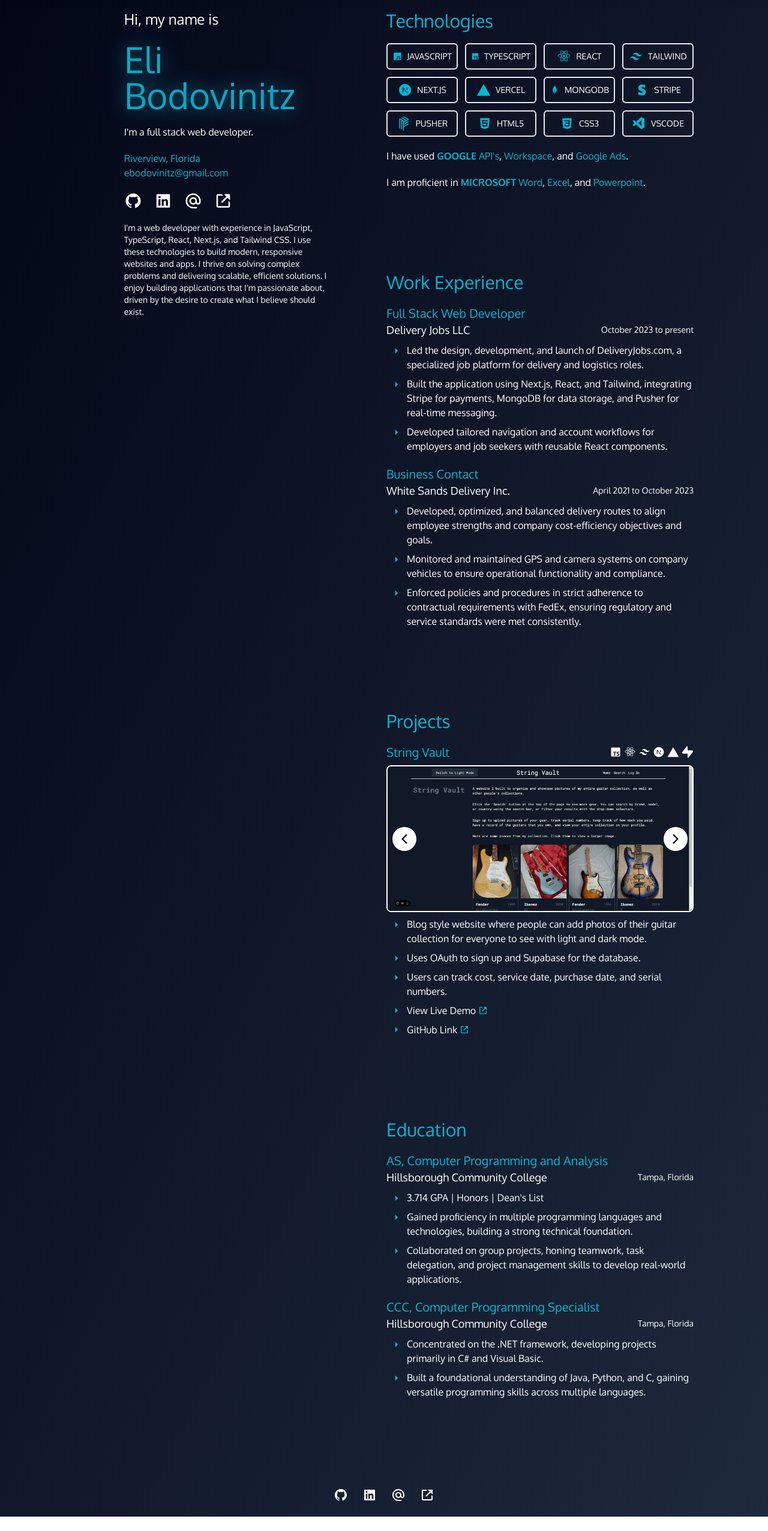
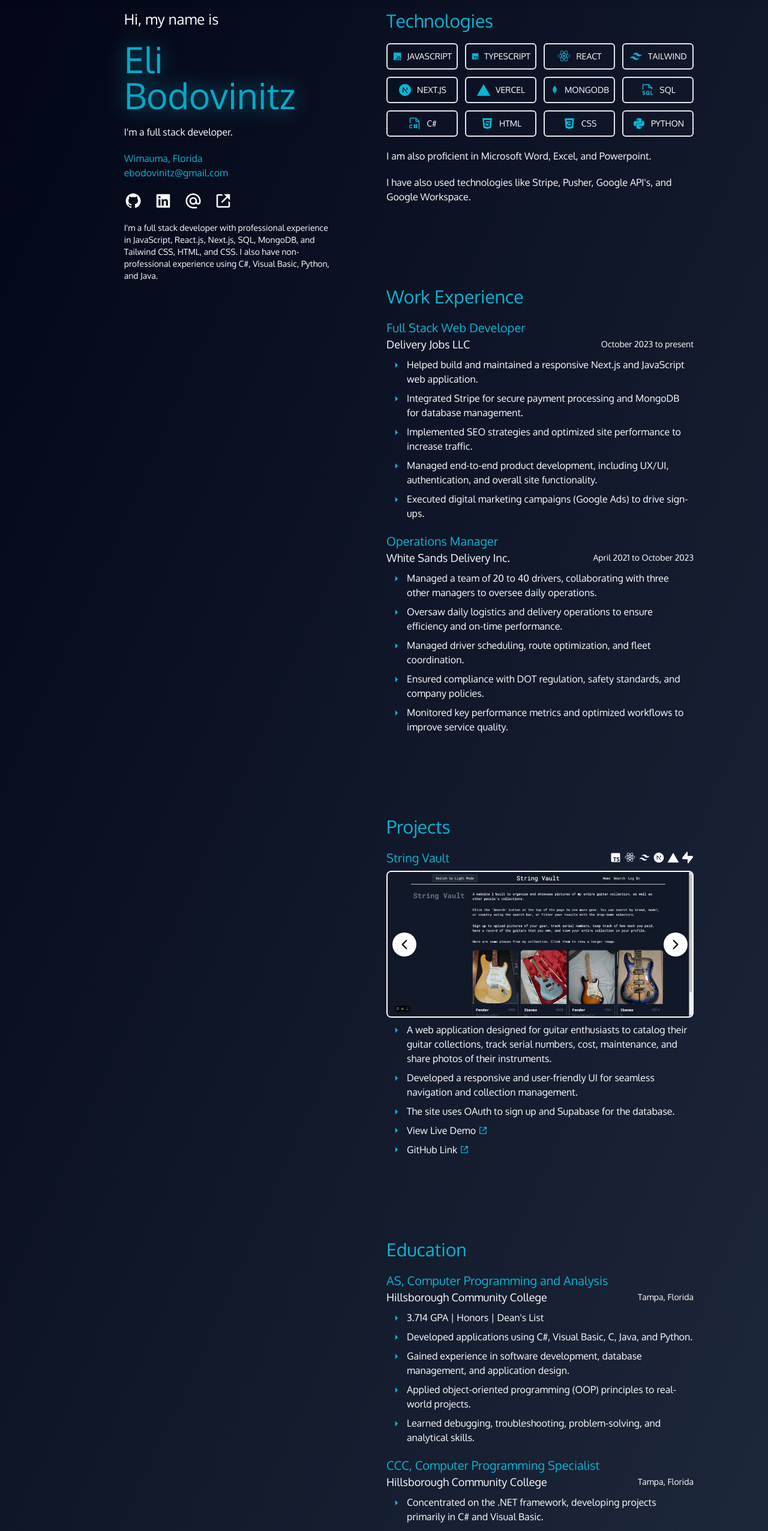
Before and after one commit to elibodo/portfolio, a Next.js app: page / in a window 1280 px wide. Shown: the part 80-2633 px from the top of the page at 60% size. Before the commit the page ends 2609 px from the top, so only its background shows below. Built offline with nearby package versions, Linux system fonts and the light colour scheme.

Commit message:
updated resume and some information

```diff
--- a/app/components/BottomNav.tsx
+++ b/app/components/BottomNav.tsx
@@ -5,7 +5,7 @@ import { MdAlternateEmail } from "react-icons/md";
 
 const BottomNav = () => {
   return (
-    <footer className="mt-auto flex w-full justify-center pb-6 pt-[52px]">
+    <footer className="mt-auto flex w-full justify-center pb-6 pt-[14px]">
       <div className="flex-row flex gap-6 text-2xl">
         <a
           target="_blank"
@@ -32,7 +32,7 @@ const BottomNav = () => {
         <a
           target="_blank"
           rel="noopener noreferrer"
-          href={"EliBodovinitz.Resume.pdf"}
+          href={"EliBodovinitzResume.pdf"}
           className="text-white hover:text-cyan-500 hover:scale-125 transition duration-200 ease-in-out"
         >
           <BiLinkExternal />
--- a/app/components/Education.tsx
+++ b/app/components/Education.tsx
@@ -26,15 +26,28 @@ const Education = () => {
           <span className="mt-1 mx-2 text-lg text-cyan-500">
             <IoMdArrowDropright />
           </span>
-          Gained proficiency in multiple programming languages and technologies,
-          building a strong technical foundation.
+          Developed applications using C#, Visual Basic, C, Java, and Python.
         </p>
         <p className="flex items-start mt-2">
           <span className="mt-1 mx-2 text-lg text-cyan-500">
             <IoMdArrowDropright />
           </span>
-          Collaborated on group projects, honing teamwork, task delegation, and
-          project management skills to develop real-world applications.
+          Gained experience in software development, database management, and
+          application design.
+        </p>
+        <p className="flex items-start mt-2">
+          <span className="mt-1 mx-2 text-lg text-cyan-500">
+            <IoMdArrowDropright />
+          </span>
+          Applied object-oriented programming (OOP) principles to real-world
+          projects.
+        </p>
+        <p className="flex items-start mt-2">
+          <span className="mt-1 mx-2 text-lg text-cyan-500">
+            <IoMdArrowDropright />
+          </span>
+          Learned debugging, troubleshooting, problem-solving, and analytical
+          skills.
         </p>
       </div>
       <div>
@@ -56,8 +69,8 @@ const Education = () => {
           <span className="mt-1 mx-2 text-lg text-cyan-500">
             <IoMdArrowDropright />
           </span>
-          Built a foundational understanding of Java, Python, and C, gaining
-          versatile programming skills across multiple languages.
+          Worked with databases, algorithms, and data structures to build
+          efficient application.
         </p>
       </div>
     </div>
--- a/app/components/NavBar.tsx
+++ b/app/components/NavBar.tsx
@@ -128,7 +128,7 @@ const NavBar = () => {
         <a
           target="_blank"
           rel="noopener noreferrer"
-          href={"EliBodovinitz.Resume.pdf"}
+          href={"EliBodovinitzResume.pdf"}
           className="relative group flex items-center py-1"
         >
           <span
--- a/app/components/Projects.tsx
+++ b/app/components/Projects.tsx
@@ -80,20 +80,22 @@ const Projects = () => {
           <span className="mt-1 mx-2 text-lg text-cyan-500">
             <IoMdArrowDropright />
           </span>
-          Blog style website where people can add photos of their guitar
-          collection for everyone to see with light and dark mode.
+          A web application designed for guitar enthusiasts to catalog their
+          guitar collections, track serial numbers, cost, maintenance, and share
+          photos of their instruments.
         </p>
         <p className="flex items-start mt-2">
           <span className="mt-1 mx-2 text-lg text-cyan-500">
             <IoMdArrowDropright />
           </span>
-          Uses OAuth to sign up and Supabase for the database.
+          Developed a responsive and user-friendly UI for seamless navigation
+          and collection management.
         </p>
         <p className="flex items-start mt-2">
           <span className="mt-1 mx-2 text-lg text-cyan-500">
             <IoMdArrowDropright />
           </span>
-          Users can track cost, service date, purchase date, and serial numbers.
+          The site uses OAuth to sign up and Supabase for the database.
         </p>
         <a
           target="_blank"
--- a/app/components/Technologies.tsx
+++ b/app/components/Technologies.tsx
@@ -6,11 +6,11 @@ import { BiLogoTailwindCss } from "react-icons/bi";
 import { RiNextjsFill } from "react-icons/ri";
 import { IoLogoVercel } from "react-icons/io5";
 import { BiLogoMongodb } from "react-icons/bi";
-import { BiLogoStripe } from "react-icons/bi";
-import { SiPusher } from "react-icons/si";
 import { BiLogoHtml5 } from "react-icons/bi";
 import { BiLogoCss3 } from "react-icons/bi";
-import { VscVscode } from "react-icons/vsc";
+import { PiFileCSharp } from "react-icons/pi";
+import { BiLogoPython } from "react-icons/bi";
+import { PiFileSql } from "react-icons/pi";
 
 const Technologies = () => {
   return (
@@ -48,39 +48,37 @@ const Technologies = () => {
           <p className="text-sm select-none">MONGODB</p>
         </div>
         <div className="border-2 rounded-md px-2 py-2 flex gap-2 items-center justify-center w-full h-full hover:scale-105 hover:border-cyan-500 transition duration-200 ease-in-out">
-          <BiLogoStripe className="text-cyan-500 text-2xl" />
-          <p className="text-sm select-none">STRIPE</p>
+          <PiFileSql className="text-cyan-500 text-2xl" />
+          <p className="text-sm select-none">SQL</p>
         </div>
         <div className="border-2 rounded-md px-2 py-2 flex gap-2 items-center justify-center w-full h-full hover:scale-105 hover:border-cyan-500 transition duration-200 ease-in-out">
-          <SiPusher className="text-cyan-500 text-2xl" />
-          <p className="text-sm select-none">PUSHER</p>
+          <PiFileCSharp className="text-cyan-500 text-2xl" />
+          <p className="text-sm select-none">C#</p>
         </div>
         <div className="border-2 rounded-md px-2 py-2 flex gap-2 items-center justify-center w-full h-full hover:scale-105 hover:border-cyan-500 transition duration-200 ease-in-out">
           <BiLogoHtml5 className="text-cyan-500 text-2xl" />
-          <p className="text-sm select-none">HTML5</p>
+          <p className="text-sm select-none">HTML</p>
         </div>
         <div className="border-2 rounded-md px-2 py-2 flex gap-2 items-center justify-center w-full h-full hover:scale-105 hover:border-cyan-500 transition duration-200 ease-in-out">
           <BiLogoCss3 className="text-cyan-500 text-2xl" />
-          <p className="text-sm select-none">CSS3</p>
+          <p className="text-sm select-none">CSS</p>
         </div>
         <div className="border-2 rounded-md px-2 py-2 flex gap-2 items-center justify-center w-full h-full hover:scale-105 hover:border-cyan-500 transition duration-200 ease-in-out">
-          <VscVscode className="text-cyan-500 text-2xl" />
-          <p className="text-sm select-none">VSCODE</p>
+          <BiLogoPython className="text-cyan-500 text-2xl" />
+          <p className="text-sm select-none">PYTHON</p>
         </div>
       </div>
 
-      <p className="">
+      {/* <p className="">
         I have used <span className="text-cyan-500 font-semibold">GOOGLE</span>{" "}
         <span className="text-cyan-500">API&apos;s</span>,{" "}
         <span className="text-cyan-500">Workspace</span>, and{" "}
         <span className="text-cyan-500">Google Ads</span>.
-      </p>
+      </p> */}
+      <p>I am also proficient in Microsoft Word, Excel, and Powerpoint.</p>
       <p>
-        I am proficient in{" "}
-        <span className="text-cyan-500 font-semibold">MICROSOFT</span>{" "}
-        <span className="text-cyan-500">Word</span>,{" "}
-        <span className="text-cyan-500">Excel</span>, and{" "}
-        <span className="text-cyan-500">Powerpoint</span>.
+        I have also used technologies like Stripe, Pusher, Google API&apos;s,
+        and Google Workspace.
       </p>
     </div>
   );
--- a/app/components/WorkExperience.tsx
+++ b/app/components/WorkExperience.tsx
@@ -18,27 +18,39 @@ const WorkExperience = () => {
           <span className="mt-1 mx-2 text-lg text-cyan-500">
             <IoMdArrowDropright />
           </span>
-          Led the design, development, and launch of DeliveryJobs.com, a
-          specialized job platform for delivery and logistics roles.
+          Helped build and maintained a responsive Next.js and JavaScript web
+          application.
         </p>
         <p className="flex items-start mt-2">
           <span className="mt-1 mx-2 text-lg text-cyan-500">
             <IoMdArrowDropright />
           </span>
-          Built the application using Next.js, React, and Tailwind, integrating
-          Stripe for payments, MongoDB for data storage, and Pusher for
-          real-time messaging.
+          Integrated Stripe for secure payment processing and MongoDB for
+          database management.
         </p>
         <p className="flex items-start mt-2">
           <span className="mt-1 mx-2 text-lg text-cyan-500">
             <IoMdArrowDropright />
           </span>
-          Developed tailored navigation and account workflows for employers and
-          job seekers with reusable React components.
+          Implemented SEO strategies and optimized site performance to increase
+          traffic.
+        </p>
+        <p className="flex items-start mt-2">
+          <span className="mt-1 mx-2 text-lg text-cyan-500">
+            <IoMdArrowDropright />
+          </span>
+          Managed end-to-end product development, including UX/UI,
+          authentication, and overall site functionality.
+        </p>
+        <p className="flex items-start mt-2">
+          <span className="mt-1 mx-2 text-lg text-cyan-500">
+            <IoMdArrowDropright />
+          </span>
+          Executed digital marketing campaigns (Google Ads) to drive sign-ups.
         </p>
       </div>
       <div>
-        <h1 className="text-xl text-cyan-500">Business Contact</h1>
+        <h1 className="text-xl text-cyan-500">Operations Manager</h1>
         <div className="flex flex-col lg:flex-row lg:justify-between lg:items-center">
           <h2 className="text-lg">White Sands Delivery Inc.</h2>
           <h3 className="text-sm">April 2021 to October 2023</h3>
@@ -48,23 +60,35 @@ const WorkExperience = () => {
           <span className="mt-1 mx-2 text-lg text-cyan-500">
             <IoMdArrowDropright />
           </span>
-          Developed, optimized, and balanced delivery routes to align employee
-          strengths and company cost-efficiency objectives and goals.
+          Managed a team of 20 to 40 drivers, collaborating with three other
+          managers to oversee daily operations.
         </p>
         <p className="flex items-start mt-2">
           <span className="mt-1 mx-2 text-lg text-cyan-500">
             <IoMdArrowDropright />
           </span>
-          Monitored and maintained GPS and camera systems on company vehicles to
-          ensure operational functionality and compliance.
+          Oversaw daily logistics and delivery operations to ensure efficiency
+          and on-time performance.
         </p>
         <p className="flex items-start mt-2">
           <span className="mt-1 mx-2 text-lg text-cyan-500">
             <IoMdArrowDropright />
           </span>
-          Enforced policies and procedures in strict adherence to contractual
-          requirements with FedEx, ensuring regulatory and service standards
-          were met consistently.
+          Managed driver scheduling, route optimization, and fleet coordination.
+        </p>
+        <p className="flex items-start mt-2">
+          <span className="mt-1 mx-2 text-lg text-cyan-500">
+            <IoMdArrowDropright />
+          </span>
+          Ensured compliance with DOT regulation, safety standards, and company
+          policies.
+        </p>
+        <p className="flex items-start mt-2">
+          <span className="mt-1 mx-2 text-lg text-cyan-500">
+            <IoMdArrowDropright />
+          </span>
+          Monitored key performance metrics and optimized workflows to improve
+          service quality.
         </p>
       </div>
     </div>
--- a/app/page.tsx
+++ b/app/page.tsx
@@ -20,10 +20,10 @@ export default function Home() {
           Eli Bodovinitz
         </h2>
         <p className="mt-5 justify-center md:self-start">
-          I&apos;m a full stack web developer.
+          I&apos;m a full stack developer.
         </p>
         <p className="mt-5 justify-center md:self-start text-cyan-500">
-          Riverview, Florida
+          Wimauma, Florida
         </p>
         <p className="justify-center md:self-start text-cyan-500">
           ebodovinitz@gmail.com
@@ -54,19 +54,17 @@ export default function Home() {
           <a
             target="_blank"
             rel="noopener noreferrer"
-            href={"EliBodovinitz.Resume.pdf"}
+            href={"EliBodovinitzResume.pdf"}
             className="text-white hover:text-cyan-500 hover:scale-125 transition duration-200 ease-in-out"
           >
             <BiLinkExternal />
           </a>
         </div>
         <p className="text-sm md:text-left text-center">
-          I&apos;m a web developer with experience in JavaScript, TypeScript,
-          React, Next.js, and Tailwind CSS. I use these technologies to build
-          modern, responsive websites and apps. I thrive on solving complex
-          problems and delivering scalable, efficient solutions. I enjoy
-          building applications that I&apos;m passionate about, driven by the
-          desire to create what I believe should exist.
+          I&apos;m a full stack developer with professional experience in
+          JavaScript, React.js, Next.js, SQL, MongoDB, and Tailwind CSS, HTML,
+          and CSS. I also have non-professional experience using C#, Visual
+          Basic, Python, and Java.
         </p>
       </div>
       <div className="w-full md:w-6/12 px-1">
```
Also changed, not shown: 2 other files (tests, documents, lock files or other folders).
